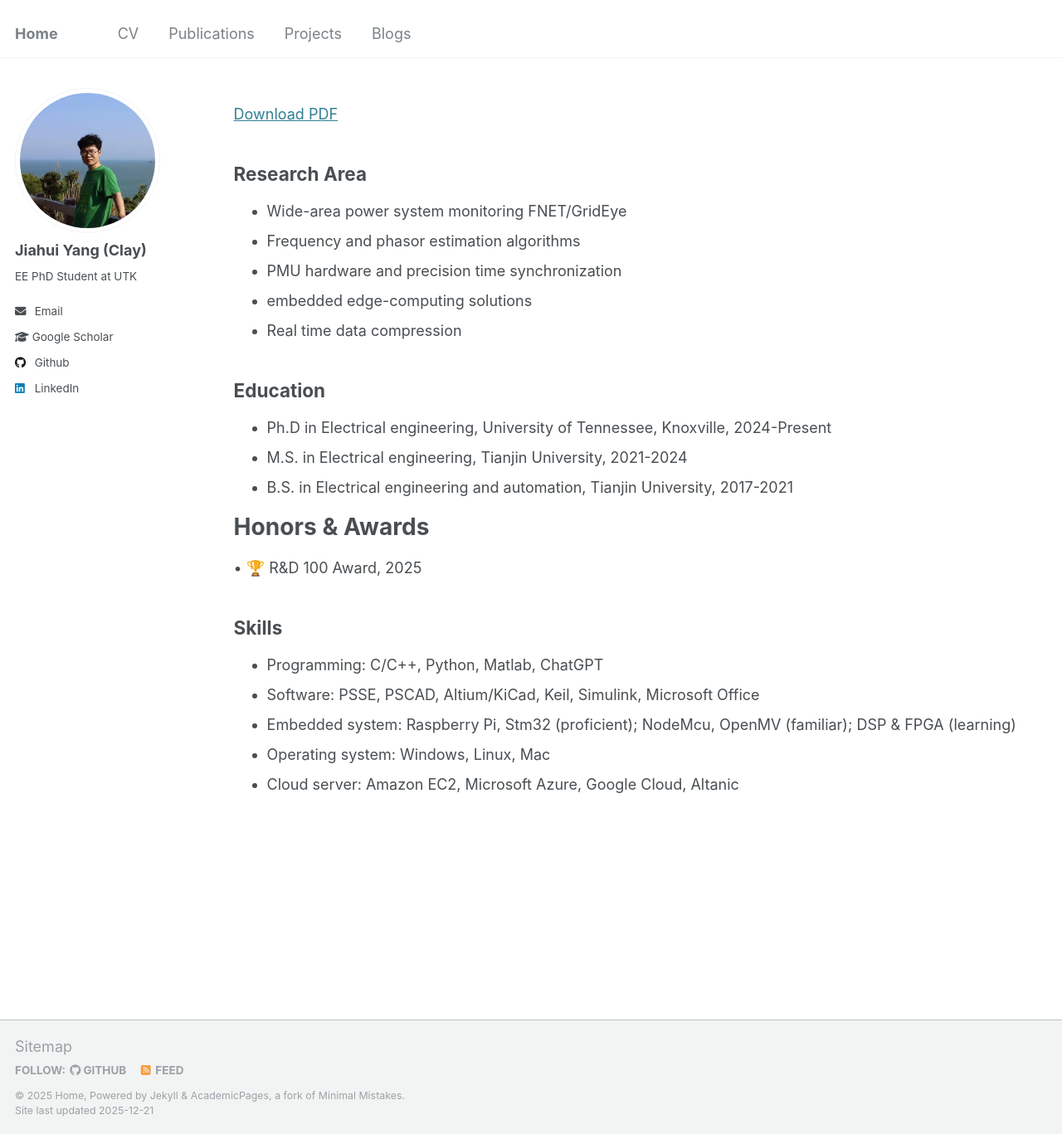
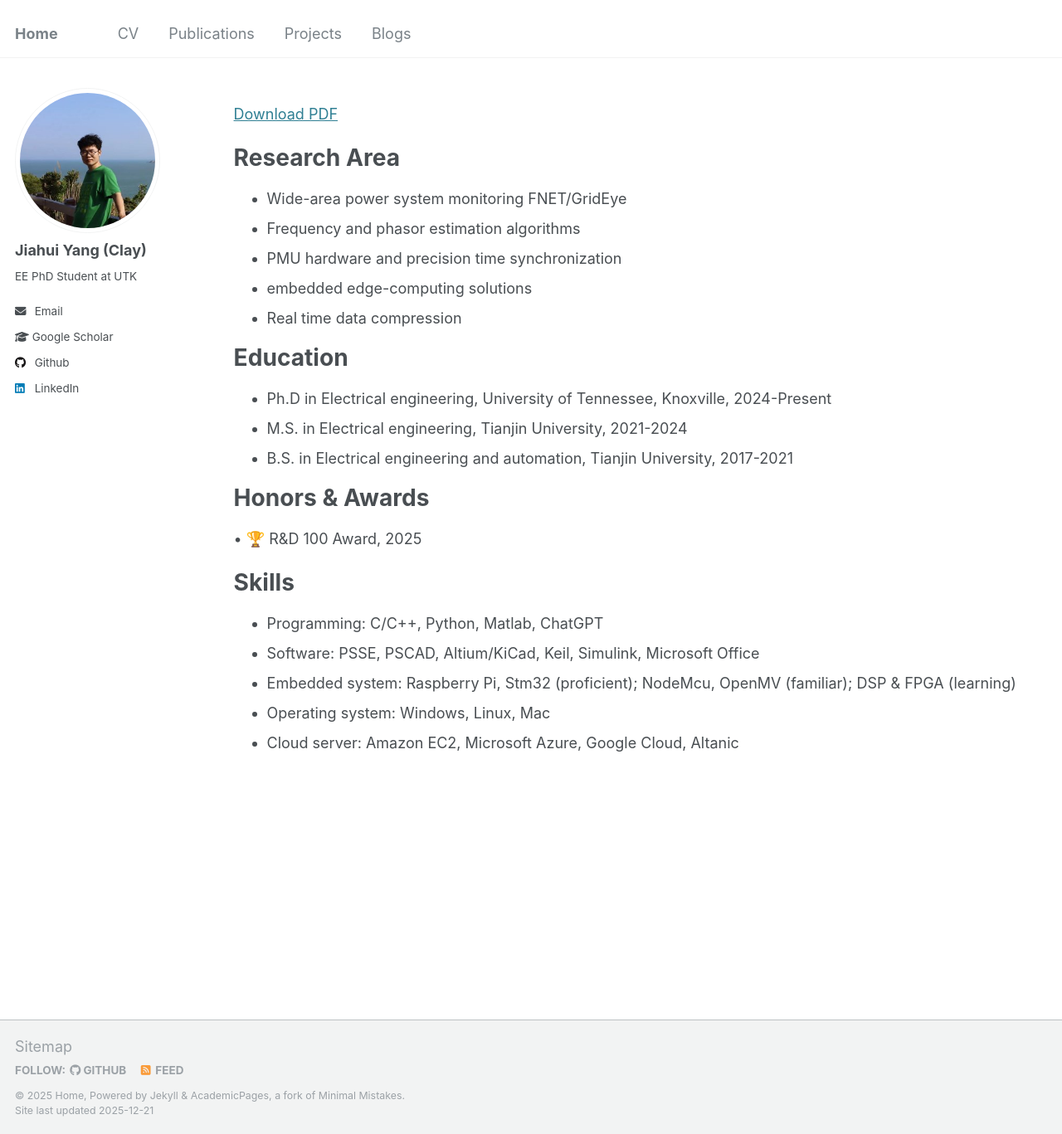
Before and after one commit to ClayUTK/intro, a Jekyll site: the page built from _pages/cv.md, in a window 1280 px wide and 1367 px high. Shown: the whole window at 83% size. Built offline with Jekyll 4.4.1, drawn with Linux system fonts in a browser that asks for light colours.

Commit message:
Change section headers from H2 to H1 in cv.md

```diff
--- a/_pages/cv.md
+++ b/_pages/cv.md
@@ -11,14 +11,14 @@ redirect_from:
 
 [Download PDF](https://github.com/ClayUTK/intro/blob/cf6d1a86a5c7b529c6ce1ed104f5904dd4298838/files/Jiahui%20Yang_Resume_V3.pdf)
 
-## Research Area
+# Research Area
 * Wide-area power system monitoring FNET/GridEye
 * Frequency and phasor estimation algorithms
 * PMU hardware and precision time synchronization
 * embedded edge-computing solutions
 * Real time data compression
 
-## Education
+# Education
 * Ph.D in Electrical engineering, University of Tennessee, Knoxville, 2024-Present
 * M.S. in Electrical engineering, Tianjin University, 2021-2024
 * B.S. in Electrical engineering and automation, Tianjin University, 2017-2021
@@ -26,7 +26,7 @@ redirect_from:
 # Honors & Awards
 • 🏆 R&D 100 Award, 2025
 
-## Skills
+# Skills
 * Programming: C/C++, Python, Matlab, ChatGPT
 * Software: PSSE, PSCAD, Altium/KiCad, Keil, Simulink, Microsoft Office
 * Embedded system: Raspberry Pi, Stm32 (proficient); NodeMcu, OpenMV (familiar); DSP & FPGA (learning)
```
